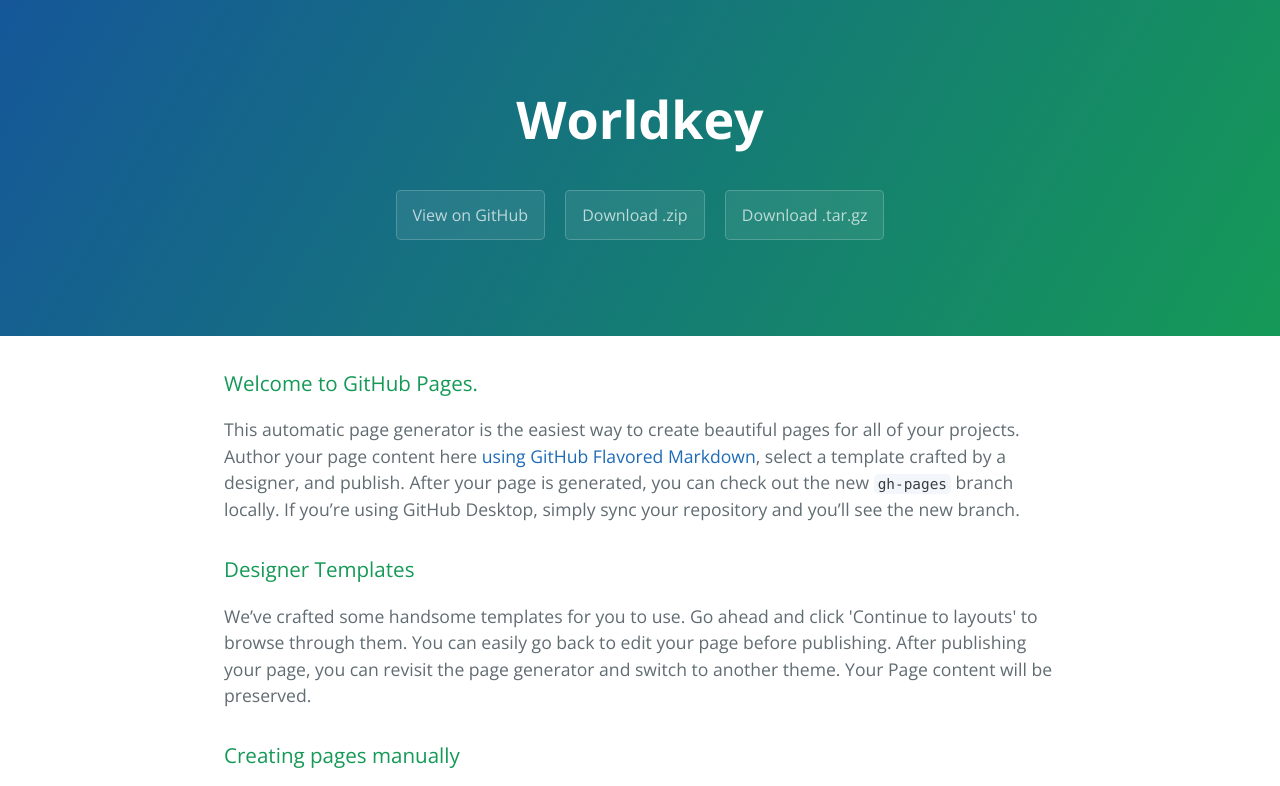
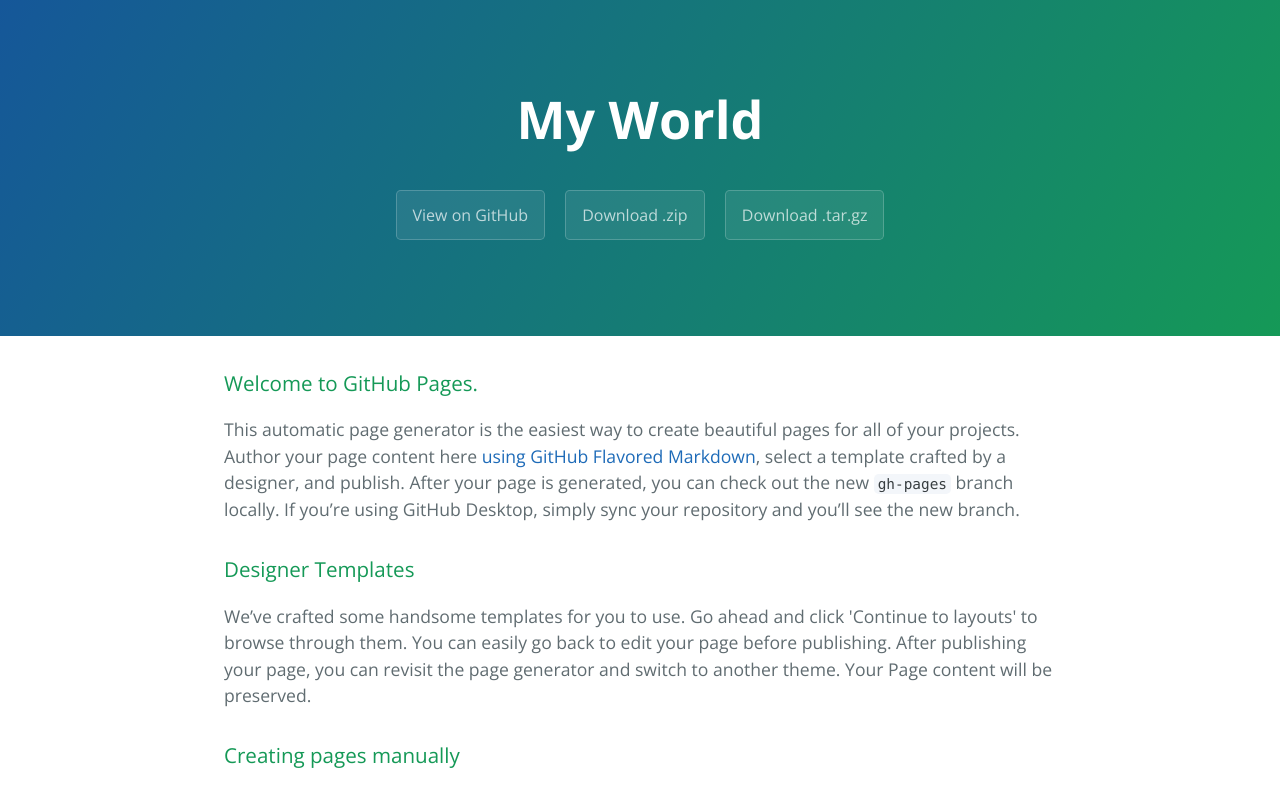
Before and after one commit to worldKey/worldKey, a plain HTML site: page index.html in a window 1280 px wide. Shown: the top 786 px of the page. Drawn offline with nearby package versions, Linux system fonts and the light colour scheme.

Commit message:
改好了

```diff
--- a/index.html
+++ b/index.html
@@ -11,7 +11,7 @@
   </head>
   <body>
     <section class="page-header">
-      <h1 class="project-name">Worldkey</h1>
+      <h1 class="project-name">My World</h1>
       <h2 class="project-tagline"></h2>
       <a href="https://github.com/worldKey/worldKey" class="btn">View on GitHub</a>
       <a href="https://github.com/worldKey/worldKey/zipball/master" class="btn">Download .zip</a>
```
